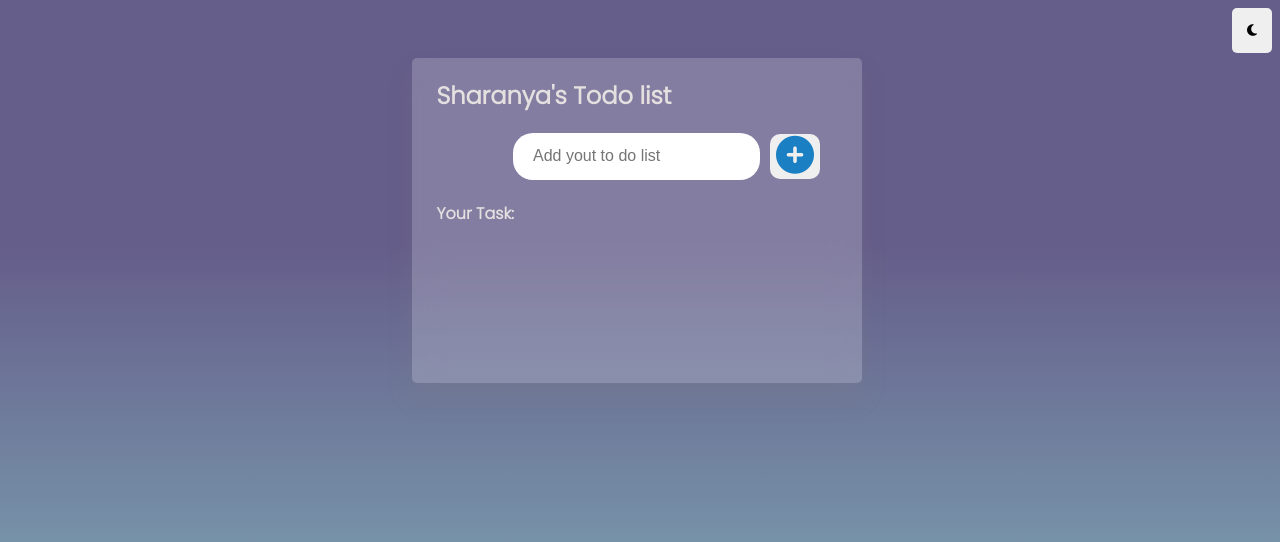
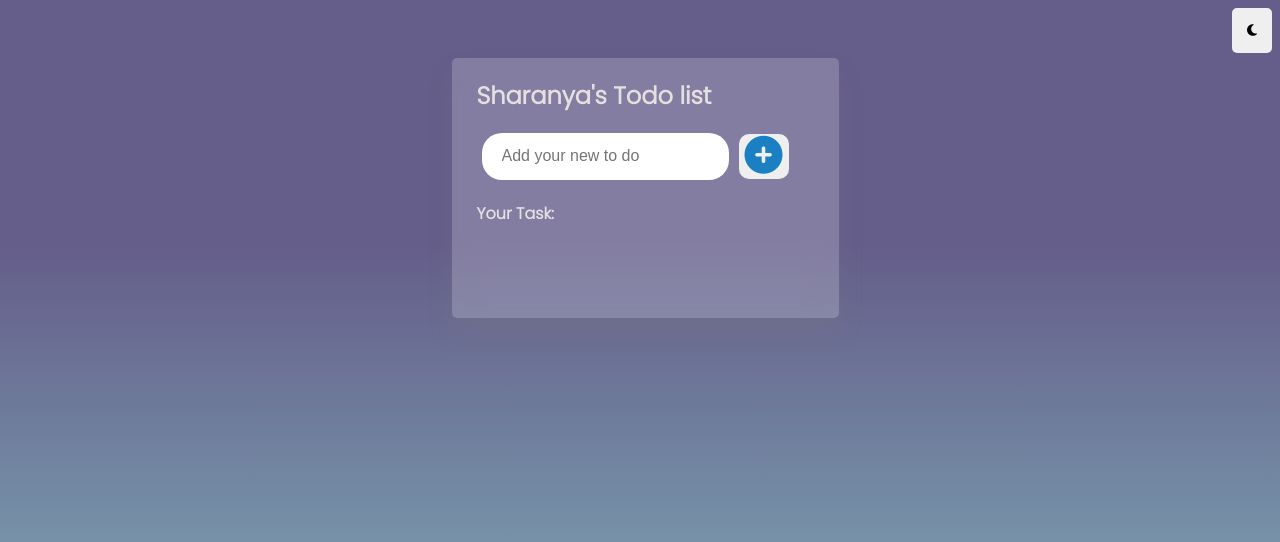
Before and after one commit to sharanya-mitra/Todolist, a website: page index.html in a window 1280 px wide. Drawn offline with Linux system fonts and the light colour scheme.

Commit message:
Change Margin Position and Fit-Content
Change Margin Position to margin-height="82px" and Height="fit-content"

```diff
--- a/index.html
+++ b/index.html
@@ -22,7 +22,7 @@
       <div class="wrapper">
       <h2>Sharanya's Todo list</h2>
       <form id="addForm">
-        <input type="text" class="todoInput" placeholder="Add yout to do list"/>
+        <input type="text" class="todoInput" placeholder="Add your new to do"/>
         <button class="btn add"><i class="fa-solid fa-circle-plus"></i></button>
       </form>
       <form id="editForm" class="invisible">
--- a/style.css
+++ b/style.css
@@ -67,7 +67,7 @@ form {
   border: none;
   border-radius: 20px;
   margin-right: 10px;
-
+  margin-left: -80px;
 }
 
 .add {
@@ -196,4 +196,5 @@ li {
   backdrop-filter: blur(14px);
   background-color: rgba(255, 255, 255, 0.2);
   padding-top: initial;
+  height: fit-content;
 }
```
